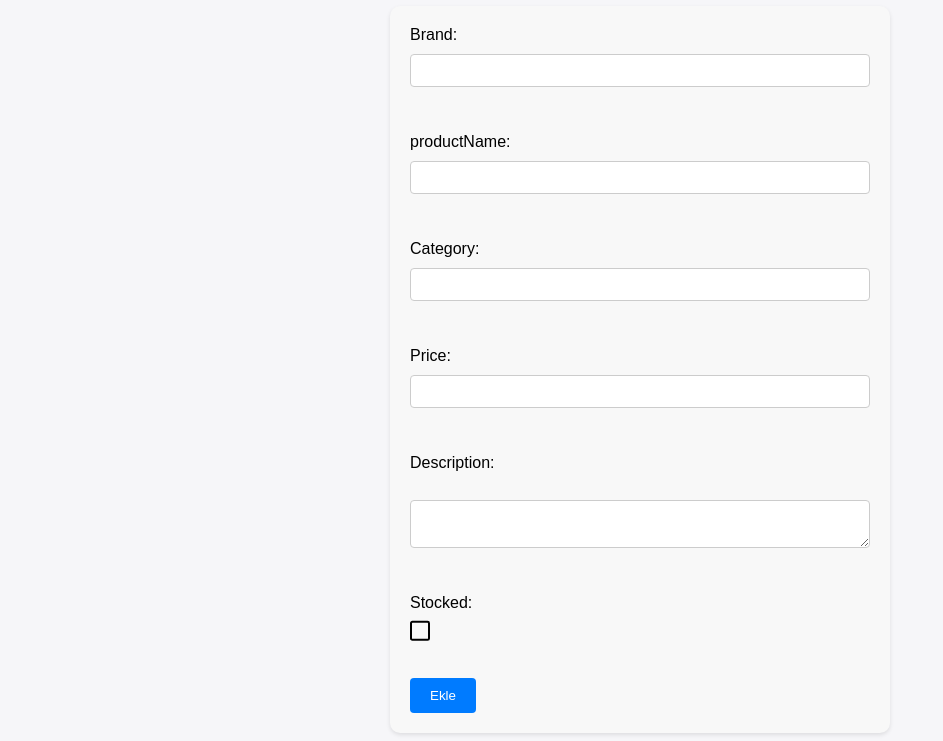
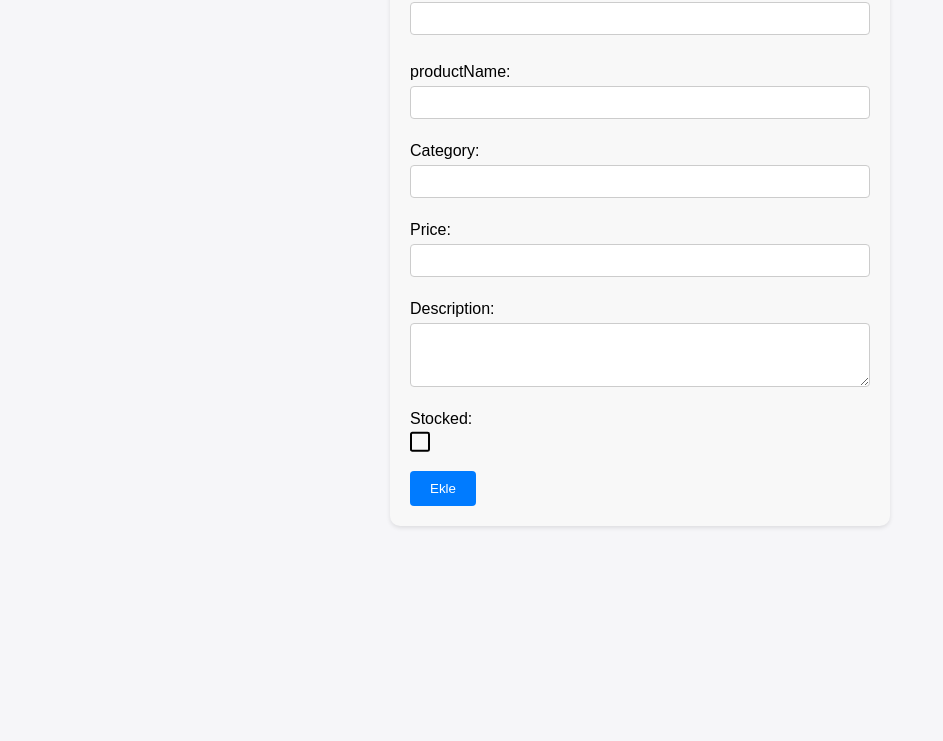
Before and after one commit to Teoory/ProductDatas_and_AdminPanel, a website: page adminPanel/newItem/admin.html in a window 1280 px wide. Shown: the part 107-848 px from the top of the page, without its empty margins (0-943 px from the left). After the commit the page ends 800 px from the top, so only its background shows below. Drawn offline with nearby package versions, Linux system fonts and the light colour scheme.

Commit message:
adding "AdminPanel l Add Item" & Dark Mode & Server.js
-Admin Panel eklendi: JSON dosyasına tek tek girmek yerine admin panelde girdiğimiz verileri otomatik olarak JSON dosyamıza aktarıyor, tarihi ve id yi otomatik dolduruyor.
-Server.js eklendi: Admin panel ile Json arasındaki veri akışını sağlamak için gerekli.
-Dark Mode güncellendi.
-Arayüz biraz daha native hale getirildi.

```diff
--- a/adminPanel/newItem/admin.html
+++ b/adminPanel/newItem/admin.html
@@ -25,26 +25,26 @@
           </div>
         </div>
 
-        <h1 style="color: goldenrod;">Admin Panel | Add Item</h1>
+        <h1 style="color: goldenrod; padding: 0; margin: 0;">Admin Panel | Add Item</h1>
 
         <form id="productForm">
-            <label for="brand">Brand:</label>
-            <input type="text" id="brand" name="brand"><br><br>
+            <label for="brand">Brand:
+            <input type="text" id="brand" name="brand"><br></label>
 
             <label for="productName">productName:</label>
-            <input type="text" id="productName" name="productName"><br><br>
+            <input type="text" id="productName" name="productName"><br>
 
             <label for="category">Category:</label>
-            <input type="text" id="category" name="category"><br><br>
+            <input type="text" id="category" name="category"><br>
 
             <label for="price">Price:</label>
-            <input type="number" id="price" min="100" name="price"><br><br>
+            <input type="number" id="price" min="100" name="price"><br>
 
-            <label for="description">Description:</label><br>
-            <textarea id="description" style="max-width: 467px;" name="description"></textarea><br><br>
+            <label for="description">Description:</label>
+            <textarea id="description" style="max-width: 460px; min-height: 64px;" name="description"></textarea><br>
 
             <label for="stocked">Stocked:</label>
-            <input type="checkbox" id="stocked" name="stocked"><br><br>
+            <input type="checkbox" id="stocked" name="stocked"><br>
 
 
             <button type="button" onclick="addProduct()">Ekle</button>
--- a/adminPanel/newItem/style.css
+++ b/adminPanel/newItem/style.css
@@ -91,7 +91,7 @@ form {
 
 label, input, textarea {
     display: block;
-    margin-bottom: 10px;
+    margin-bottom: 5px;
 }
 
 input, textarea {
--- a/style.css
+++ b/style.css
@@ -158,6 +158,7 @@ select {
 }
 
 .table-app {
+  padding: 10px;
   min-width: 700px;
   background-color: var(--color-white);
   border-radius: var(--border-radius);
```
